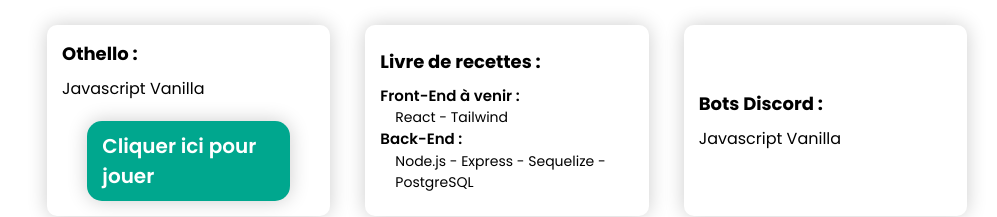
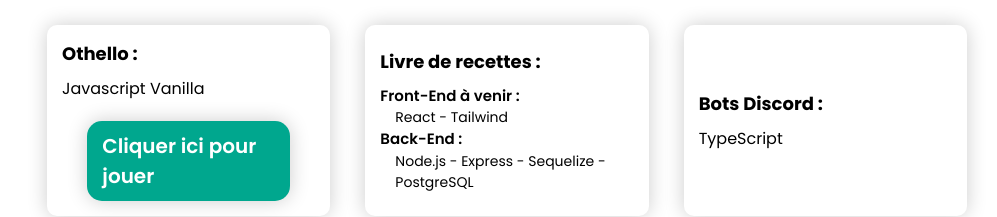
Before and after one commit to Joflamme88/Joflamme.github.io, a React (Vite) app: page / in a window 1280 px wide. Shown: the part 3760-3977 px from the top of the page, without its empty margins (283-1280 px from the left). Built offline with nearby package versions, Linux system fonts and the light colour scheme.

Commit message:
bot -> typescrit + bug minor footer

```diff
--- a/src/components/App/Header/Header.scss
+++ b/src/components/App/Header/Header.scss
@@ -86,6 +86,7 @@
     left: 0;
     transition: 0.4s;
     margin-left: 15px;
+    // background-color: red;
   }
 }
 #signature_treant {
@@ -142,3 +143,9 @@
     display: block;
   }
 }
+
+@media only screen and (max-height: 680px) {
+  .header-footer {
+    display: none;
+  }
+}
--- a/src/components/App/MesProjets/MesProjets.tsx
+++ b/src/components/App/MesProjets/MesProjets.tsx
@@ -82,7 +82,7 @@ function MesProjets() {
         {/* Portfolio details botDiscord */}
         <div className="portfolio-row-detail">
           <h4>Bots Discord :</h4>
-          <p>Javascript Vanilla</p>
+          <p>TypeScript</p>
         </div>
       </div>
     </section>
```
Also changed, not shown: package.json (+5 -5 lines), 2 other files (tests, documents, lock files or other folders).
